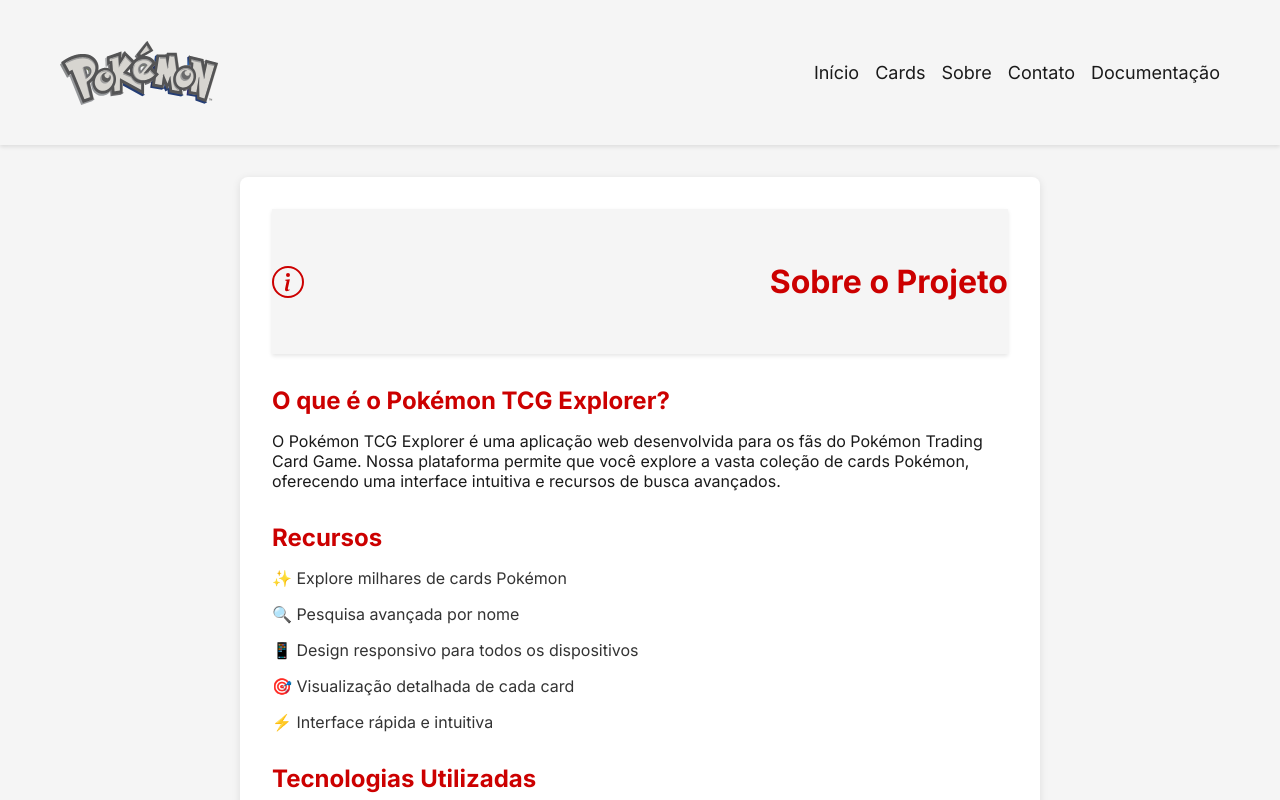
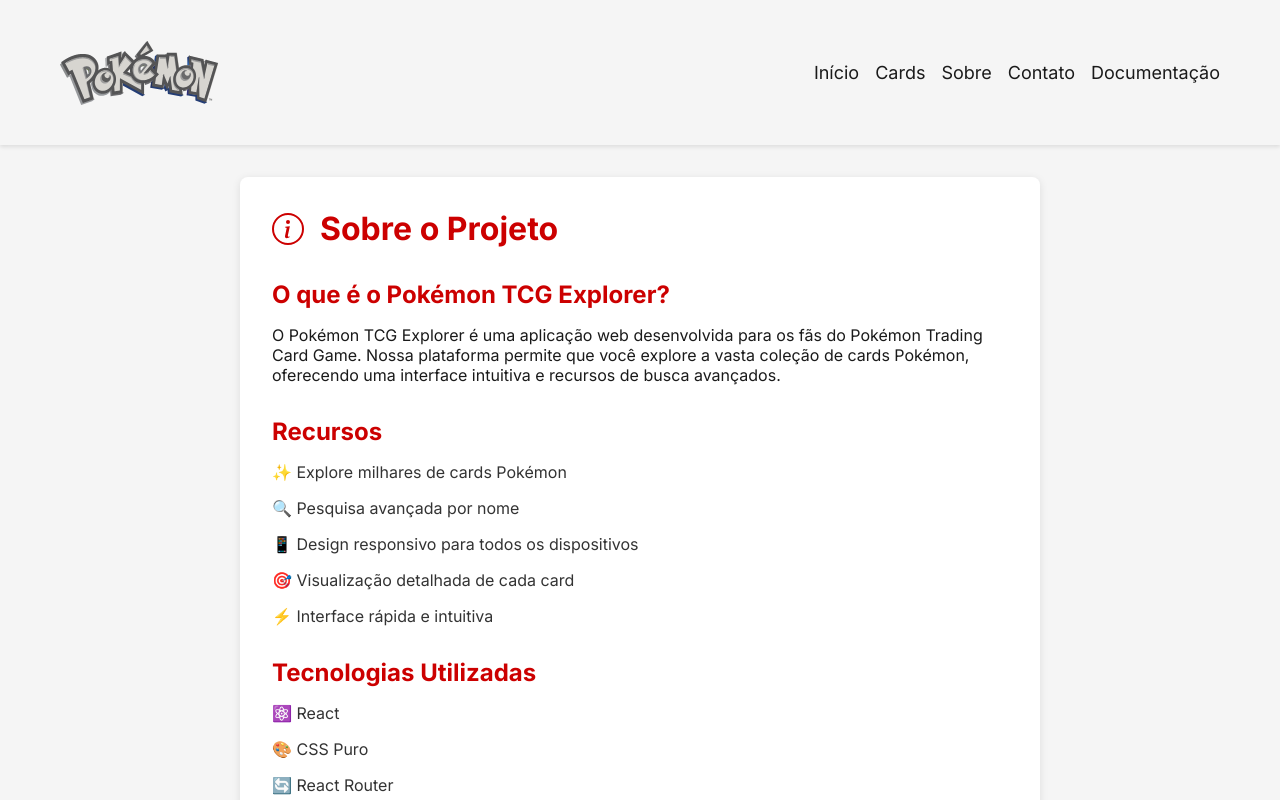
Before and after one commit to darioreisjr/pokemon_tcg_reactjs_probrain, a React (Vite) app: page /sobre in a window 1280 px wide. Shown: the top 800 px of the page. Built offline with nearby package versions, Linux system fonts and the light colour scheme.

Commit message:
feat(about): create styles, fonts, and colors for about page

```diff
--- a/src/pages/About/About.css
+++ b/src/pages/About/About.css
@@ -5,21 +5,19 @@
 .about-content {
   max-width: 800px;
   margin: 0 auto;
-  background-color: white;
+  background-color: var(--background-color);
   padding: 2rem;
   border-radius: 8px;
   box-shadow: 0 2px 8px var(--card-shadow);
 }
 
-.header {
+.about-header {
   display: flex;
   align-items: center;
   gap: 1rem;
+  color: var(--primary-red);
   margin-bottom: 2rem;
-}
-
-.header h1 {
-  color: var(--primary-red);
+  font-family: var(--font-subtitles);
 }
 
 .section {
--- a/src/pages/About/AboutContent.tsx
+++ b/src/pages/About/AboutContent.tsx
@@ -4,8 +4,8 @@ import { BsInfoCircle } from 'react-icons/bs';
 const AboutContent = () => {
   return (
     <div className="about-content">
-      <header className="header">
-        <BsInfoCircle size={32} color="var(--primary-red)" />
+      <header className="about-header">
+        <BsInfoCircle size={32} />
         <h1>Sobre o Projeto</h1>
       </header>
 
```
